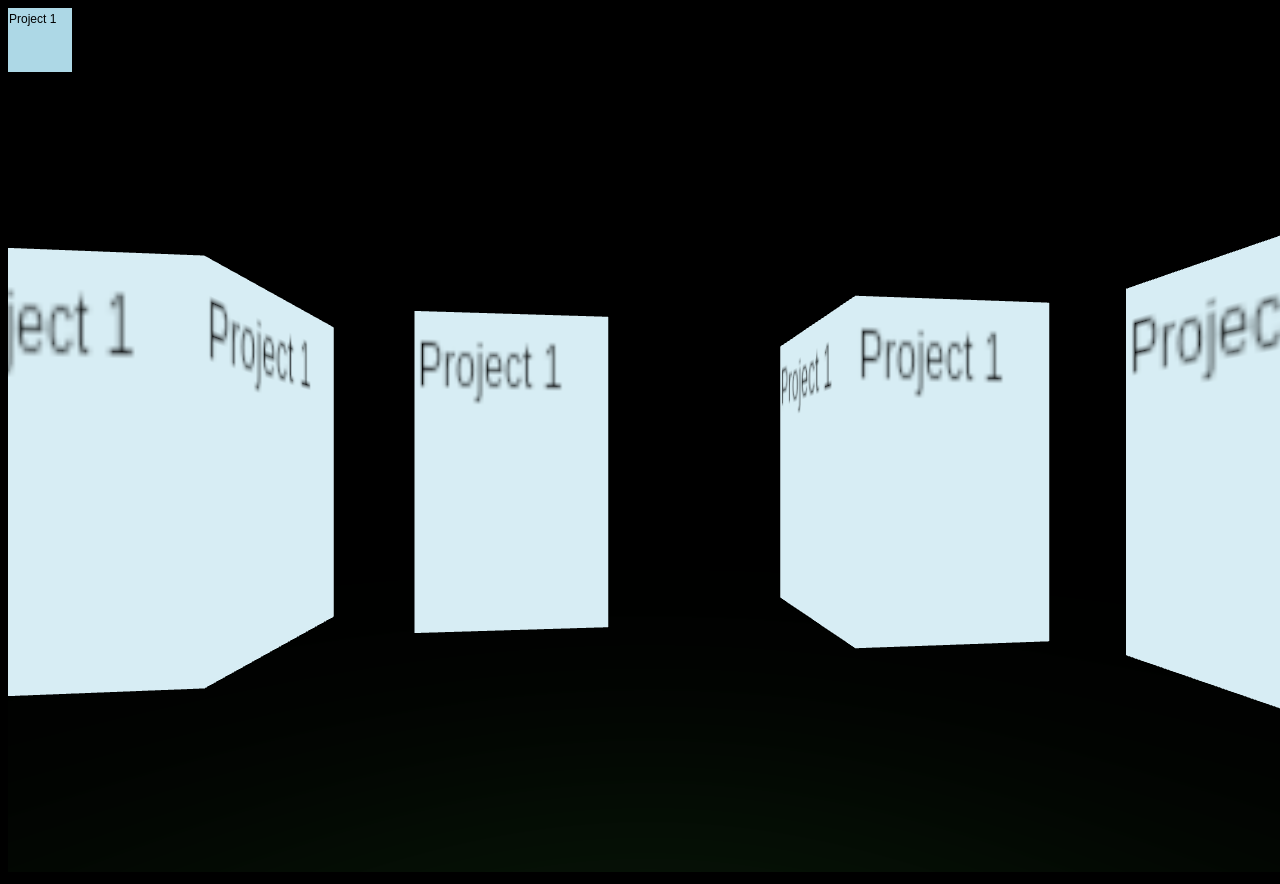
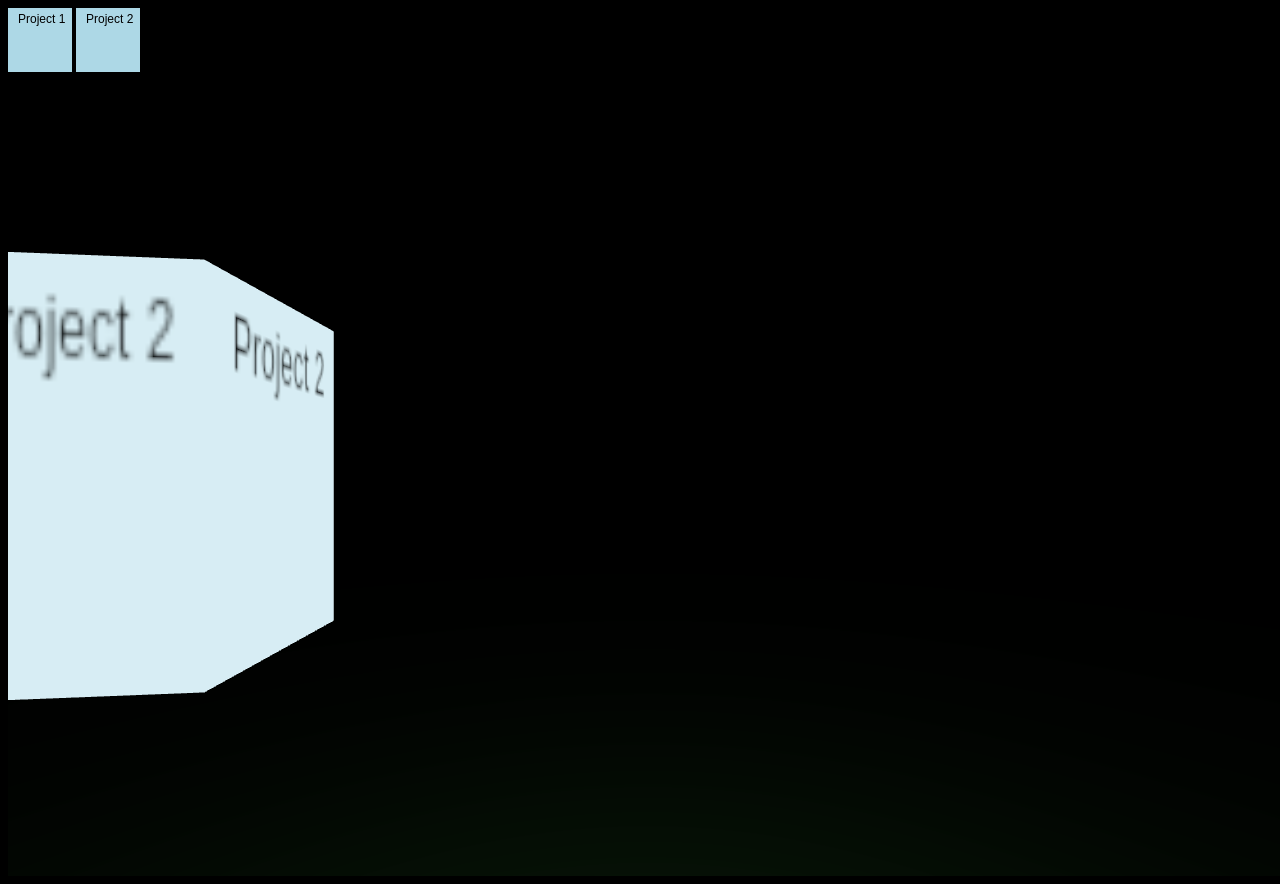
Before and after one commit to DrakeH5/DrakeH5.github.io, a plain HTML site: page projects.html in a window 1280 px wide. Drawn offline with nearby package versions, Linux system fonts and the light colour scheme; animation ran at ten frames a second.

Commit message:
multiple projects

```diff
--- a/projects.html
+++ b/projects.html
@@ -1,6 +1,7 @@
 <html>
     <body>
-        <canvas id="canvas" height="64" width="64"></canvas>
+        <canvas id="canvas1" height="64" width="64"></canvas>
+        <canvas id="canvas2" height="64" width="64"></canvas>
         <style>
             body {
                 background-color: black;
--- a/projectsScene.js
+++ b/projectsScene.js
@@ -18,11 +18,11 @@ window.addEventListener('resize', () => { //when the page is resized
 
 
 
-var numberOfProjects = 10
+var numberOfProjects = materials.length
 var radius = 20;
 for(var i=0; i<numberOfProjects; i++){
     var geometry = new THREE.BoxGeometry(6, 10, 6); //creates box (width, height, depth)
-    var mesh = new THREE.Mesh(geometry, material); //creates a mesh out of our box and material
+    var mesh = new THREE.Mesh(geometry, materials[i]); //creates a mesh out of our box and material
     var theta = (i/numberOfProjects)*360;
     xPos = radius*Math.cos(theta);
     zPos = radius*Math.sin(theta)
--- a/projectsSceneCanvases.js
+++ b/projectsSceneCanvases.js
@@ -1,9 +1,23 @@
-var material = new THREE.MeshBasicMaterial();
-const project1Canvas = document.getElementById( 'canvas' );
+var material1 = new THREE.MeshBasicMaterial();
+const project1Canvas = document.getElementById( 'canvas1' );
 const project1CanvasCtx = project1Canvas.getContext( '2d' );
 project1CanvasCtx.fillStyle = 'lightblue';
 project1CanvasCtx.fillRect( 0, 0, 64, 64);
 project1CanvasCtx.fillStyle = 'black';
 project1CanvasCtx.font = "12px Arial";
-project1CanvasCtx.fillText("Project 1", 1, 15);
-material.map = new THREE.CanvasTexture( project1Canvas );
+project1CanvasCtx.fillText("Project 1", 10, 15);
+material1.map = new THREE.CanvasTexture( project1Canvas );
+
+var material2 = new THREE.MeshBasicMaterial();
+const project2Canvas = document.getElementById( 'canvas2' );
+const project2CanvasCtx = project2Canvas.getContext( '2d' );
+project2CanvasCtx.fillStyle = 'lightblue';
+project2CanvasCtx.fillRect( 0, 0, 64, 64);
+project2CanvasCtx.fillStyle = 'black';
+project2CanvasCtx.font = "12px Arial";
+project2CanvasCtx.fillText("Project 2", 10, 15);
+material2.map = new THREE.CanvasTexture( project2Canvas );
+
+
+
+var materials = [material1, material2]
```
